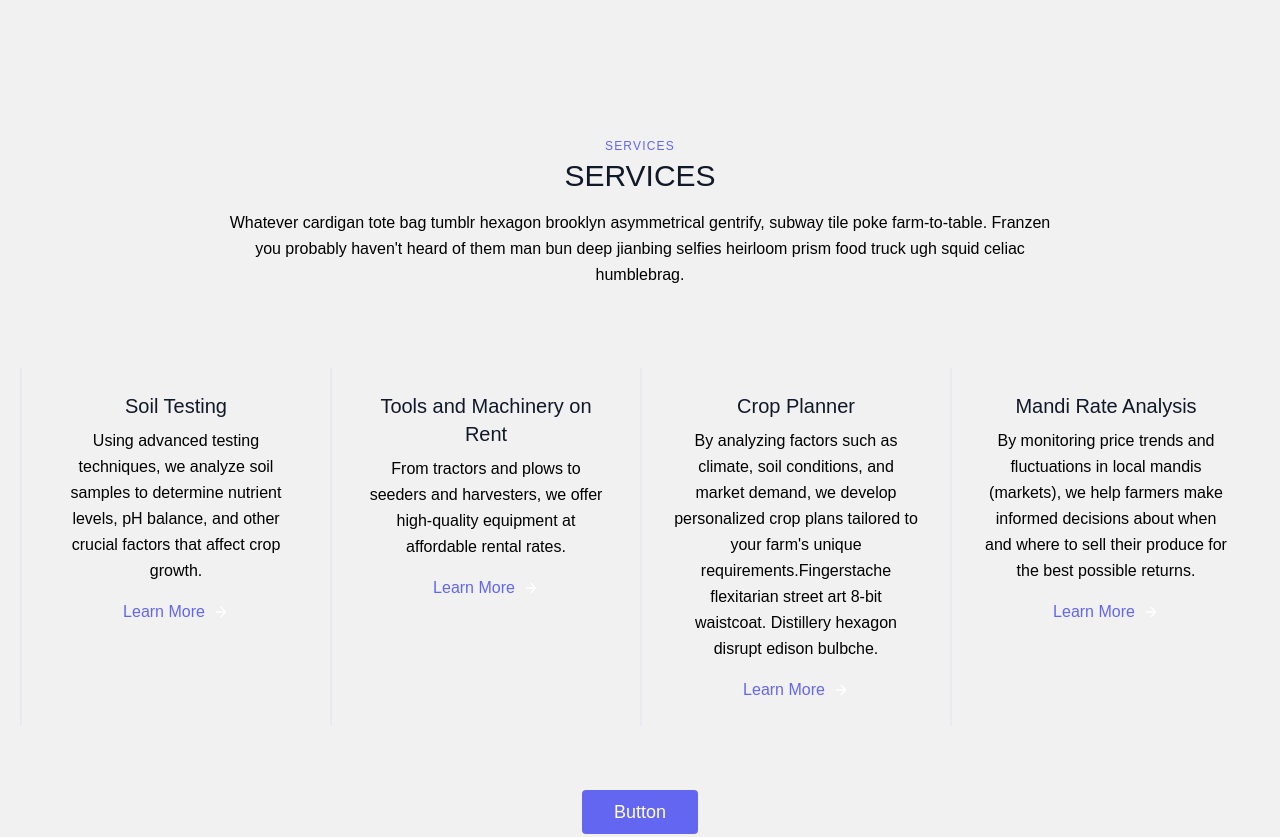
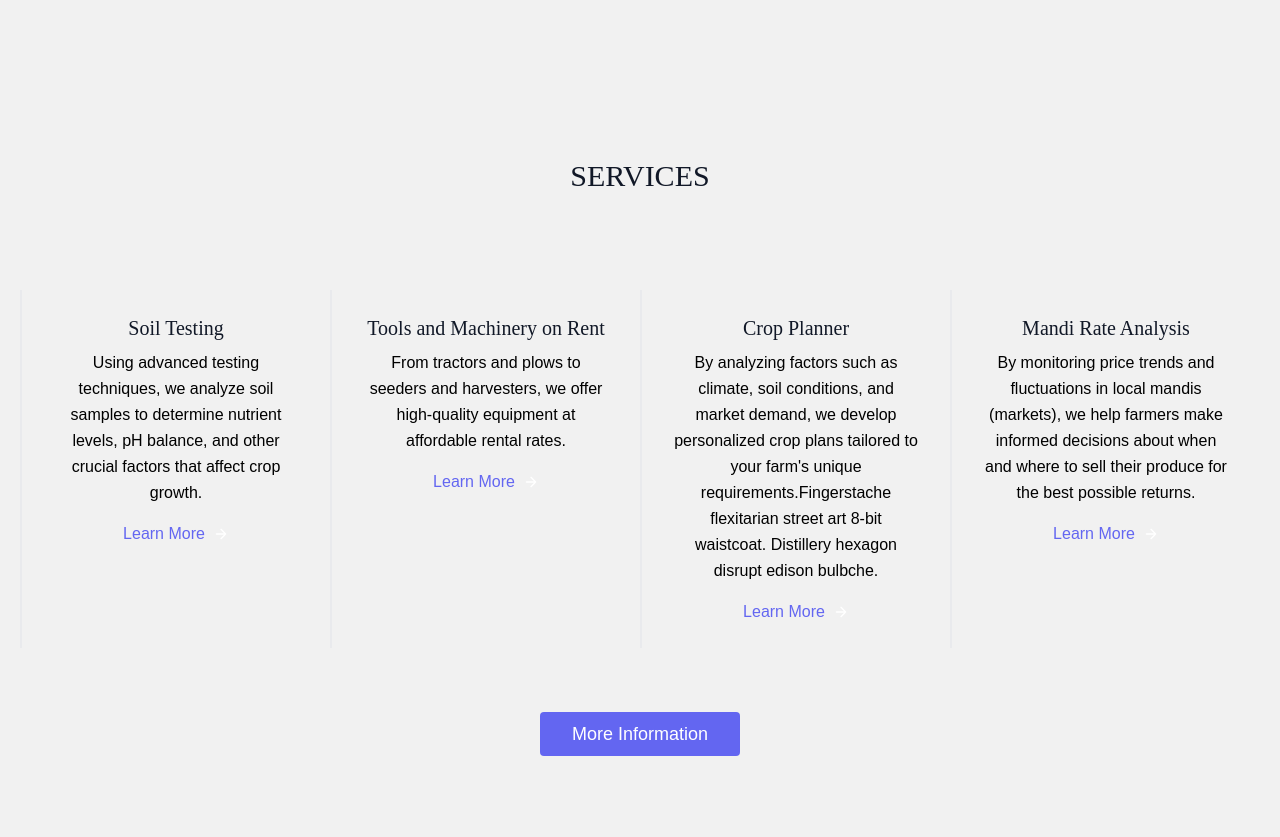
Before and after one commit to VansDubey/Prototype, a plain HTML site: page index.html in a window 1280 px wide. Shown: the part 1680-2517 px from the top of the page. Drawn offline with nearby package versions, Linux system fonts and the light colour scheme.

Commit message:
Add in services

```diff
--- a/index.html
+++ b/index.html
@@ -164,14 +164,14 @@
    <section class="text-gray-600 body-font">
     <div class="container px-5 py-24 mx-auto">
       <div class="flex flex-col text-center w-full mb-20">
-        <h2 class="text-xs text-indigo-500 tracking-widest font-medium title-font mb-1" style="font-weight:200" style="color:brown">SERVICES</h2>
-        <h1 class="sm:text-3xl text-2xl font-medium title-font mb-4 text-gray-900">SERVICES</h1>
-        <p class="lg:w-2/3 mx-auto leading-relaxed text-base" style="color:black">Whatever cardigan tote bag tumblr hexagon brooklyn asymmetrical gentrify, subway tile poke farm-to-table. Franzen you probably haven't heard of them man bun deep jianbing selfies heirloom prism food truck ugh squid celiac humblebrag.</p>
+
+        <h1 class="sm:text-3xl text-2xl font-medium title-font mb-4 text-gray-900" style="font-family: Radley" style="font-weight:50px">SERVICES</h1>
+
       </div>
       <div class="flex flex-wrap">
         <div class="xl:w-1/4 lg:w-1/2 md:w-full px-8 py-6 border-l-2 border-gray-200 border-opacity-60">
-          <h2 class="text-lg sm:text-xl text-gray-900 font-medium title-font mb-2">Soil Testing</h2>
-          <p class="leading-relaxed text-base mb-4" style="color:black">Using advanced testing techniques, we analyze soil samples to determine nutrient levels, pH balance, and other crucial factors that affect crop growth.</p>
+          <h2 class="text-lg sm:text-xl text-gray-900 font-medium title-font mb-2" style="font-family:Arsenal">Soil Testing</h2>
+          <p class="leading-relaxed text-base mb-4" style="color:black" style="font-family:Radley">Using advanced testing techniques, we analyze soil samples to determine nutrient levels, pH balance, and other crucial factors that affect crop growth.</p>
           <a class="text-indigo-500 inline-flex items-center">Learn More
             <svg fill="none" stroke="currentColor" stroke-linecap="round" stroke-linejoin="round" stroke-width="2" class="w-4 h-4 ml-2" viewBox="0 0 24 24">
               <path d="M5 12h14M12 5l7 7-7 7"></path>
@@ -179,8 +179,8 @@
           </a>
         </div>
         <div class="xl:w-1/4 lg:w-1/2 md:w-full px-8 py-6 border-l-2 border-gray-200 border-opacity-60">
-          <h2 class="text-lg sm:text-xl text-gray-900 font-medium title-font mb-2">Tools and Machinery on Rent</h2>
-          <p class="leading-relaxed text-base mb-4" style="color:black"> From tractors and plows to seeders and harvesters, we offer high-quality equipment at affordable rental rates.</p>
+          <h2 class="text-lg sm:text-xl text-gray-900 font-medium title-font mb-2" style="font-family:Arsenal">Tools and Machinery on Rent</h2>
+          <p class="leading-relaxed text-base mb-4" style="color:black" style="font-family:Radley"> From tractors and plows to seeders and harvesters, we offer high-quality equipment at affordable rental rates.</p>
           <a class="text-indigo-500 inline-flex items-center">Learn More
             <svg fill="none" stroke="currentColor" stroke-linecap="round" stroke-linejoin="round" stroke-width="2" class="w-4 h-4 ml-2" viewBox="0 0 24 24">
               <path d="M5 12h14M12 5l7 7-7 7"></path>
@@ -188,8 +188,8 @@
           </a>
         </div>
         <div class="xl:w-1/4 lg:w-1/2 md:w-full px-8 py-6 border-l-2 border-gray-200 border-opacity-60">
-          <h2 class="text-lg sm:text-xl text-gray-900 font-medium title-font mb-2">Crop Planner</h2>
-          <p class="leading-relaxed text-base mb-4" style="color:black"> By analyzing factors such as climate, soil conditions, and market demand, we develop personalized crop plans tailored to your farm's unique requirements.Fingerstache flexitarian street art 8-bit waistcoat. Distillery hexagon disrupt edison bulbche.</p>
+          <h2 class="text-lg sm:text-xl text-gray-900 font-medium title-font mb-2" style="font-family:Arsenal">Crop Planner</h2>
+          <p class="leading-relaxed text-base mb-4" style="color:black" style="font-family:Radley"> By analyzing factors such as climate, soil conditions, and market demand, we develop personalized crop plans tailored to your farm's unique requirements.Fingerstache flexitarian street art 8-bit waistcoat. Distillery hexagon disrupt edison bulbche.</p>
           <a class="text-indigo-500 inline-flex items-center">Learn More
             <svg fill="none" stroke="currentColor" stroke-linecap="round" stroke-linejoin="round" stroke-width="2" class="w-4 h-4 ml-2" viewBox="0 0 24 24">
               <path d="M5 12h14M12 5l7 7-7 7"></path>
@@ -197,8 +197,8 @@
           </a>
         </div>
         <div class="xl:w-1/4 lg:w-1/2 md:w-full px-8 py-6 border-l-2 border-gray-200 border-opacity-60">
-          <h2 class="text-lg sm:text-xl text-gray-900 font-medium title-font mb-2">Mandi Rate Analysis</h2>
-          <p class="leading-relaxed text-base mb-4" style="color:black">By monitoring price trends and fluctuations in local mandis (markets), we help farmers make informed decisions about when and where to sell their produce for the best possible returns.</p>
+          <h2 class="text-lg sm:text-xl text-gray-900 font-medium title-font mb-2" style="font-family:Arsenal">Mandi Rate Analysis</h2>
+          <p class="leading-relaxed text-base mb-4" style="color:black" style="font-family:Radley">By monitoring price trends and fluctuations in local mandis (markets), we help farmers make informed decisions about when and where to sell their produce for the best possible returns.</p>
           <a class="text-indigo-500 inline-flex items-center">Learn More
             <svg fill="none" stroke="currentColor" stroke-linecap="round" stroke-linejoin="round" stroke-width="2" class="w-4 h-4 ml-2" viewBox="0 0 24 24">
               <path d="M5 12h14M12 5l7 7-7 7"></path>
@@ -206,7 +206,7 @@
           </a>
         </div>
       </div>
-      <button class="flex mx-auto mt-16 text-white bg-indigo-500 border-0 py-2 px-8 focus:outline-none hover:bg-indigo-600 rounded text-lg">Button</button>
+      <button class="flex mx-auto mt-16 text-white bg-indigo-500 border-0 py-2 px-8 focus:outline-none hover:bg-indigo-600 rounded text-lg">More Information</button>
     </div>
   </section>
 
--- a/style.css
+++ b/style.css
@@ -212,9 +212,10 @@ p {
 
   .container {
     max-width: 1100px;
-    margin: auto;
+    margin: solid black 2px;
     overflow: hidden;
     padding: 0 20px;
+
   }
 
 
@@ -467,6 +468,6 @@ input{
   background-image: url(finaldesign.png);
   background-repeat: no repeat;
   background-size: cover;
-  height:150px;
+  height:170px;
   width:100%;
 }
```
